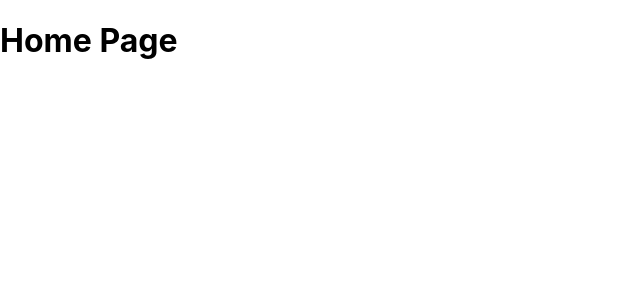
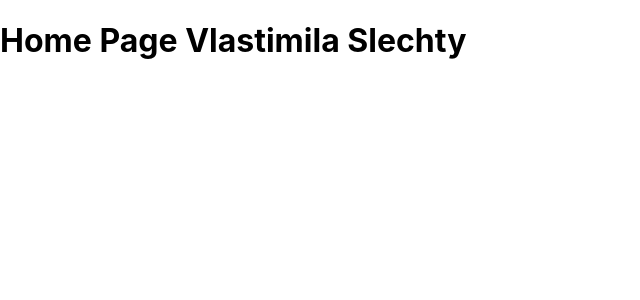
Before and after one commit to valCech/Little-Lemon-Restaurant-App, a React (Create React App) app: page / in a window 1280 px wide. Shown: the top 300 px of the page, without its empty margins (0-640 px from the left). Built offline with nearby package versions, Linux system fonts and the light colour scheme.

Commit message:
Pridane jmeno do H1

```diff
--- a/src/App.js
+++ b/src/App.js
@@ -4,7 +4,7 @@ import './App.css';
 function App() {
   return (
     <div>
-      <h1>Home Page</h1>
+      <h1>Home Page Vlastimila Slechty</h1>
     </div>
   );
 }
```
